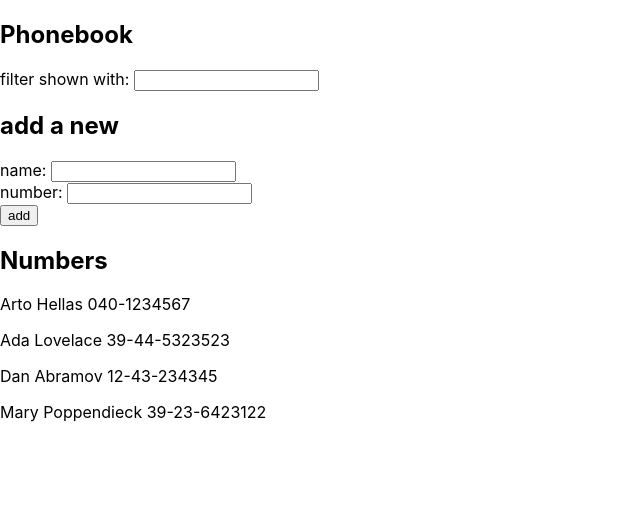
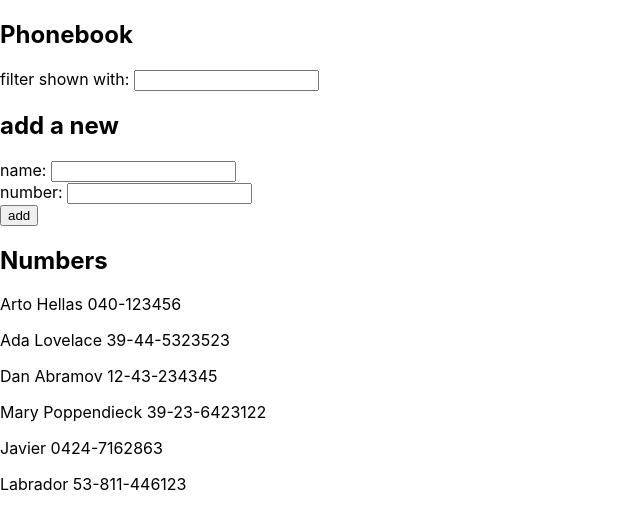
Before and after one commit to Jalch0/fso-bootcamp, a React (Create React App) app in the folder part2/phonebook/: page / in a window 1280 px wide. Shown: the top 530 px of the page, without its empty margins (0-640 px from the left). Built offline with nearby package versions, Linux system fonts and the light colour scheme; data requests are answered from the project's data file.

Commit message:
Finish backend for exercise 2.11

```diff
--- /dev/null
+++ b/part2/phonebook/db.json
@@ -0,0 +1,34 @@
+{
+  "persons": [
+    {
+      "name": "Arto Hellas",
+      "number": "040-123456",
+      "id": 1
+    },
+    {
+      "name": "Ada Lovelace",
+      "number": "39-44-5323523",
+      "id": 2
+    },
+    {
+      "name": "Dan Abramov",
+      "number": "12-43-234345",
+      "id": 3
+    },
+    {
+      "name": "Mary Poppendieck",
+      "number": "39-23-6423122",
+      "id": 4
+    },
+    {
+      "name": "Javier",
+      "number": "0424-7162863",
+      "id": 5
+    },
+    {
+      "name": "Labrador",
+      "number": "53-811-446123",
+      "id": 6
+    }
+  ]
+}
--- a/part2/phonebook/src/App.js
+++ b/part2/phonebook/src/App.js
@@ -1,16 +1,17 @@
-import React, { useState } from 'react'
+import React, { useState, useEffect } from 'react'
+import { getAllPersons } from './services/getAllPersons'
+import { createPerson } from './services/createPerson'
 
 const App = () => {
 
-  const [ persons, setPersons ] = useState([
-    { name: 'Arto Hellas', number:'040-1234567' },
-    { name: "Ada Lovelace", number: "39-44-5323523"},
-    { name: "Dan Abramov", number: "12-43-234345"},
-    { name: "Mary Poppendieck", number: "39-23-6423122"}])
-
+  const [ persons, setPersons ] = useState([])
   const [ newName, setNewName ] = useState('')
   const [ newNumber, setNewNumber] = useState('')
   const [ newFilter, setNewFilter] = useState('')
+
+  useEffect(() => {
+    getAllPersons().then(data => setPersons(prevPersons => prevPersons.concat(data)))
+  }, [])
 
 
 const searchfilter = (event) => {
@@ -33,11 +34,16 @@ const handleSubmit = (event) => {
     if(findNameEqual) {
       alert(`${newName} is already added to phonebook `)
     } else {
-      const addPerson = [{
+      const addPerson = {
         name: newName,
-        number: newNumber
-      }]
-      setPersons(persons.concat(addPerson))
+        number: newNumber,
+        id: persons.length + 1
+      }
+
+      createPerson(addPerson)
+      .then(data => {
+        setPersons(prevPersons => prevPersons.concat(data))
+      })
       setNewName("")
       setNewNumber("")
     }
--- /dev/null
+++ b/part2/phonebook/src/services/createPerson.js
@@ -0,0 +1,10 @@
+import axios from "axios"
+
+export const createPerson = ({name, number, id}) => {
+    return axios
+    .post("http://localhost:3001/persons", {name, number, id})
+    .then(response => {
+        const {data} = response
+        return data
+    })
+}
--- /dev/null
+++ b/part2/phonebook/src/services/getAllPersons.js
@@ -0,0 +1,10 @@
+import axios from "axios"
+
+export const getAllPersons = () => {
+    return axios
+    .get("http://localhost:3001/persons")
+    .then(response => {
+        const { data } = response
+        return data
+    })
+}
```
Also changed, not shown: part2/phonebook/package.json (+6 -1 lines), 1 other file (tests, documents, lock files or other folders).
